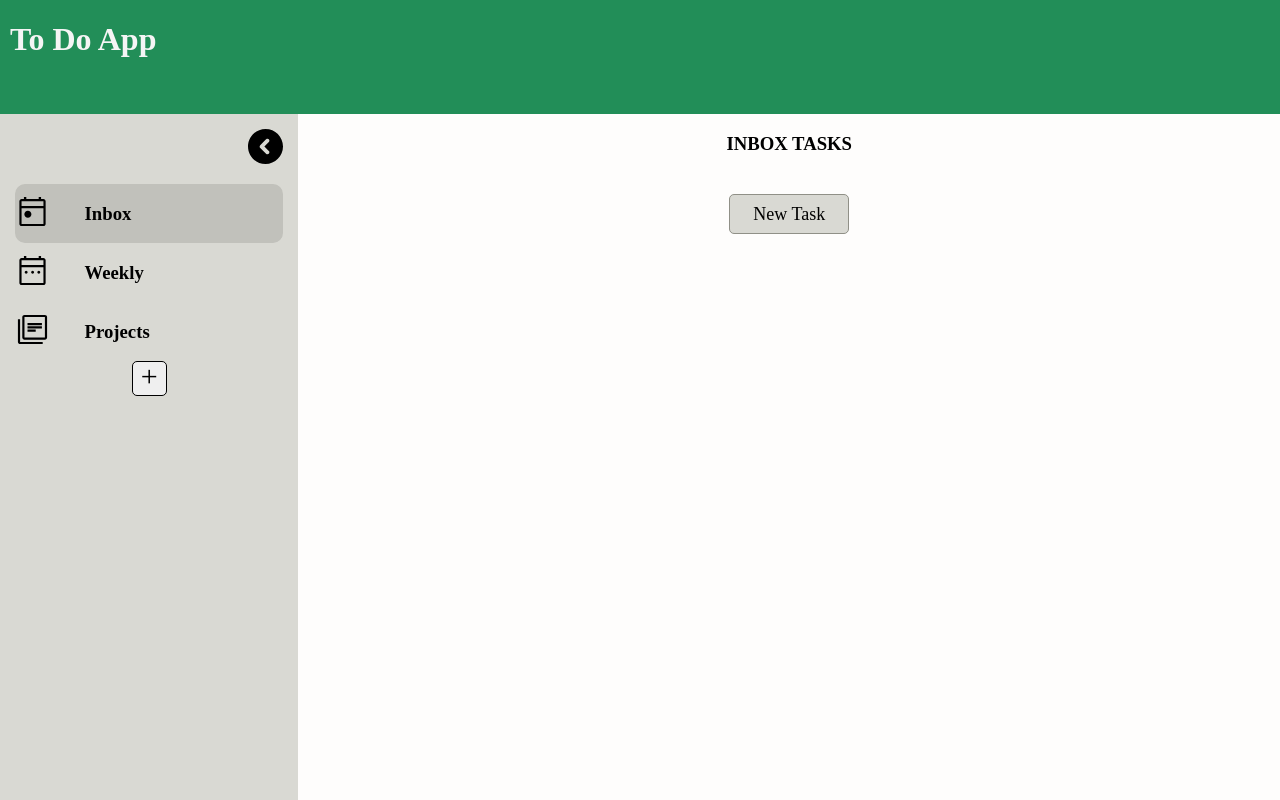
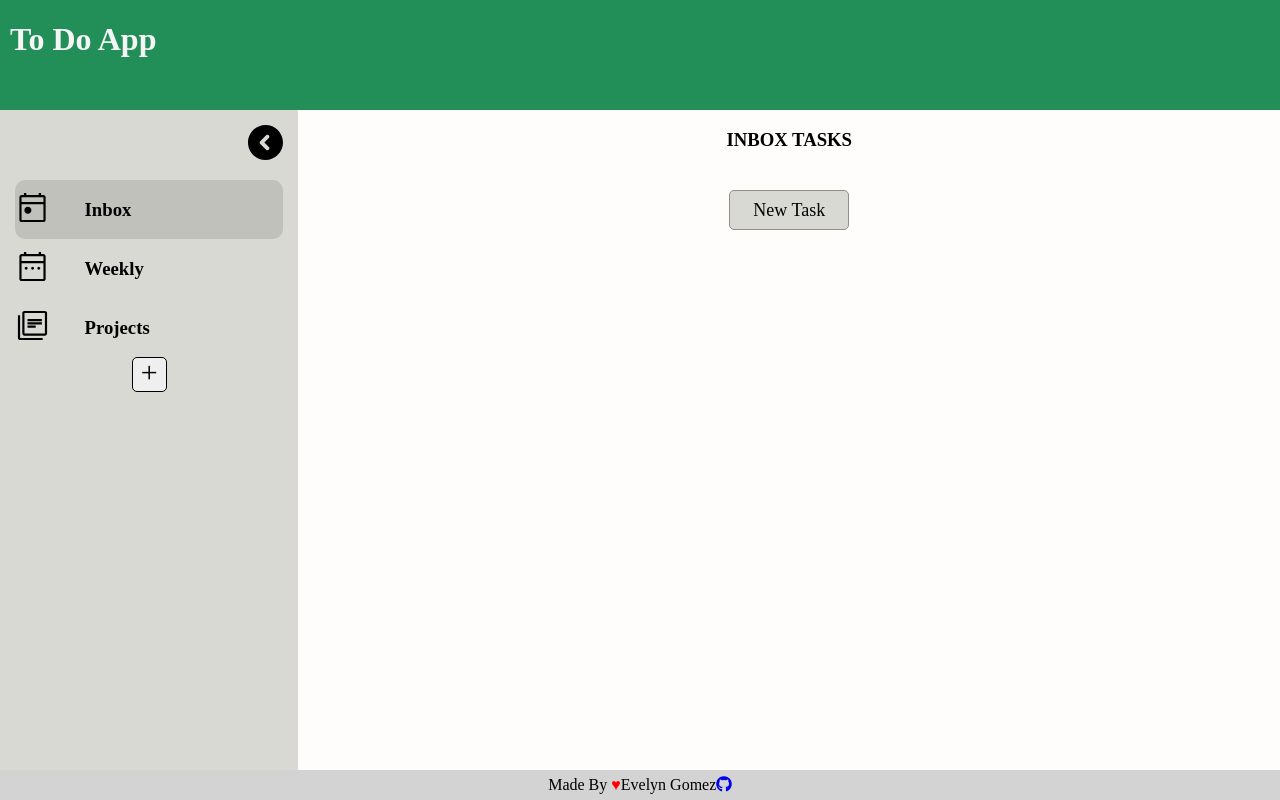
Before and after one commit to evelyn-gomez/todo-list, a website built with webpack: page src/template.html in a window 1280 px wide. Built offline with nearby package versions, Linux system fonts and the light colour scheme.

Commit message:
added footer to github

```diff
--- a/src/styles/main.css
+++ b/src/styles/main.css
@@ -1,24 +1,5 @@
 @import "~normalize.css/normalize.css";
 @import url('https://fonts.googleapis.com/css2?family=Libre+Baskerville&display=swap');
-
-@font-face {
-  font-family: 'libre baskerville';
-  src: url('https://fonts.googleapis.com/css2?family=Libre+Baskerville&display=swap');
-}
-
-@font-face {
-  font-family: 'gabarito';
-  src: url(../assets/fonts/Gabarito/static/Gabarito-SemiBold.ttf);
-}
-
-@font-face {
-  font-family: 'roboto';
-  src: url(../assets/fonts/Roboto/Roboto-Regular.ttf);
-}
-@font-face {
-  font-family: 'lato';
-  src: url(../assets/fonts/Lato/Lato-Regular.ttf);
-}
 
 html{
   height: 100%;
@@ -39,10 +20,11 @@ body {
 /* homepage > .home-header-container and .content */
 .homepage {
   display: grid;
-  grid-template-rows: 1fr 6fr;
+  grid-template-rows: 1fr 6fr .25fr;
   grid-template-areas:
   "home-header"
-  "content-cont";
+  "content-cont"
+  "footer";
   height: 100vh;
 }
 
@@ -488,3 +470,20 @@ button{
   border: solid 1px black;
   border-radius: 5px;
 }
+
+footer {
+  grid-area: footer;
+  display: flex;
+  align-items: center;
+  justify-content: center;
+  background: lightgray;
+  height: 30px;
+}
+
+.heart:before {
+  content: '\2665';
+  color: red;
+}
+.name-github{
+  display: flex;
+}
--- a/src/template.html
+++ b/src/template.html
@@ -5,6 +5,7 @@
     <meta http-equiv="X-UA-Compatible" content="IE=edge" />
     <meta name="viewport" content="width=device-width, initial-scale=1.0" />
     <link type="css" rel="stylesheet" href="path/to/normalize.css" />
+    <script src="https://kit.fontawesome.com/b876118324.js" crossorigin="anonymous"></script>
     <title><%= htmlWebpackPlugin.options.title %></title>
   </head>
   <body>
@@ -56,7 +57,18 @@
             </div>
           </div>
         </div>
-        </div>
+        <footer class="footer">
+          <div class="made-by">Made By
+            <span class="heart"></span>
+          </div>
+          <div class="name-github">
+            <div class="github-name">Evelyn Gomez</div>
+            <a href="https://github.com/evelyn-gomez">
+              <i class="fa fa-github" aria-hidden="true"></i>
+            </a>
+          </div>
+        </footer>
+      </div>
       <div class="overlay-modal hidden"></div>
       <div class="modal-parent hidden">
         <div class="formHeader">
```
Also changed, not shown: dist/index.html, dist/main.js.
